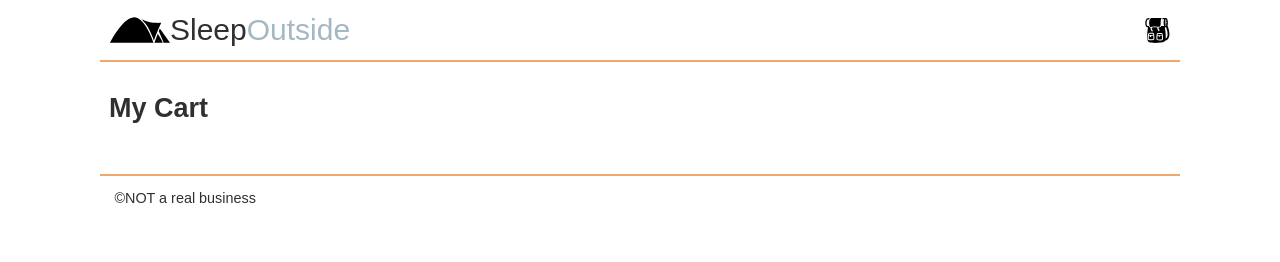
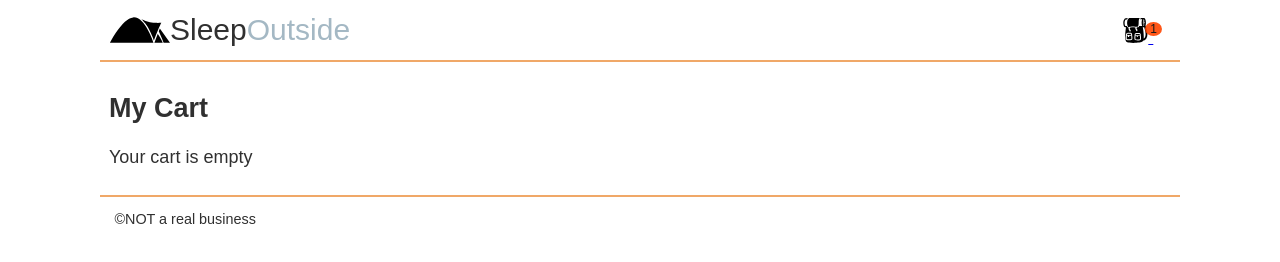
Before and after one commit to Tal1fhan1/WDD-330, a website: page src/cart/index.html in a window 1280 px wide. Drawn offline with Linux system fonts and the light colour scheme; files whose address does not match are found by name.

Commit message:
Add a superscript number of items in the cart to the backpack icon.

```diff
--- a/src/css/style.css
+++ b/src/css/style.css
@@ -13,23 +13,28 @@
   --small-font: 0.8em;
   --large-font: 1.2em;
 }
+
 * {
   box-sizing: border-box;
 }
+
 body {
   margin: 0;
   font-family: var(--font-body);
   font-size: var(--font-base);
   color: var(--dark-grey);
 }
+
 img {
   max-width: 100%;
 }
+
 header {
   display: flex;
   justify-content: space-between;
   padding: 0 10px;
 }
+
 .logo {
   line-height: 60px;
   width: 245px;
@@ -39,23 +44,28 @@ header {
   text-align: right;
   font-family: var(--font-headline);
 }
+
 .logo img {
   width: 60px;
   height: 60px;
 }
+
 .logo a {
   text-decoration: none;
   color: var(--font-body);
 }
+
 .hero {
   position: relative;
 }
+
 .hero .logo {
   position: absolute;
   left: calc(50% - 60px);
   bottom: -10px;
   background-color: white;
 }
+
 .logo--square {
   font-size: var(--small-font);
   width: 110px;
@@ -68,14 +78,17 @@ header {
   align-items: center;
   line-height: 1;
 }
+
 .logo--square img {
   width: 90px;
   height: 90px;
   margin-top: -1.3em;
 }
-.logo--square > div {
+
+.logo--square>div {
   margin-top: -1.7em;
 }
+
 /* utility classes */
 .highlight {
   color: var(--tertiary-color);
@@ -91,9 +104,11 @@ button {
   font-size: var(--large-font);
   cursor: pointer;
 }
+
 .divider {
   border-bottom: 2px solid var(--primary-color);
 }
+
 /* End utility classes */
 
 /* Cart icon styles */
@@ -103,9 +118,24 @@ button {
   text-align: center;
 }
 
+.cart::after {
+
+  content: "1";
+  font-size: 12px;
+  color: black;
+  background: orangered;
+  border-radius: 50%;
+  padding: 0 5px;
+  position: relative;
+  left: -8px;
+  top: -10px;
+  opacity: 0.9;
+}
+
 .cart svg {
   width: 25px;
 }
+
 .cart:hover svg {
   fill: gray;
 }
@@ -119,9 +149,11 @@ button {
   max-width: 600px;
   margin: auto;
 }
+
 .products {
   padding: 0.5em;
 }
+
 .product-list {
   display: flex;
   flex-flow: row wrap;
@@ -129,10 +161,12 @@ button {
   list-style-type: none;
   padding: 0;
 }
+
 .product-list a {
   text-decoration: none;
   color: var(--dark-grey);
 }
+
 /* Styles for product lists */
 .product-card {
   flex: 1 1 45%;
@@ -141,6 +175,7 @@ button {
   border: 1px solid var(--light-grey);
   max-width: 250px;
 }
+
 .product-card h2,
 .product-card h3,
 .product-card p {
@@ -154,6 +189,7 @@ button {
 .card__name {
   font-size: 1em;
 }
+
 /* End product list card */
 
 .product-detail {
@@ -179,9 +215,11 @@ button {
   grid-row: 1/3;
   grid-column: 1;
 }
+
 .cart-card p {
   margin-top: 0;
 }
+
 .cart-card .card__name {
   grid-row: 1;
   grid-column: 2;
@@ -207,9 +245,11 @@ button {
     max-width: 1080px;
     margin: auto;
   }
+
   .mission {
     font-size: 1.2em;
   }
+
   .cart-card {
     font-size: inherit;
     grid-template-columns: 150px auto 15%;
--- a/src/js/ProductData.mjs
+++ b/src/js/ProductData.mjs
@@ -11,7 +11,7 @@ export default class ProductData {
     this.category = category;
     this.path = `../json/${this.category}.json`;
   }
-  getData() {
+  async getData() {
     return fetch(this.path)
       .then(convertToJson)
       .then((data) => data);
--- a/src/js/ProductList.mjs
+++ b/src/js/ProductList.mjs
@@ -1,4 +1,5 @@
 function productCardTemplate(product) {
+    if (`${product.FinalPrice}` != 179.99) {
         return `<li class="product-card">
         <a href="product_pages/?product=${product.Id}">
         <img src="${product.Image}" alt="Image of ${product.NameWithoutBrand}">
@@ -7,6 +8,8 @@ function productCardTemplate(product) {
         <p class="product-card__price">$${product.FinalPrice}</p>
         </a>
         </li>`;
+    }
+
 }
 
 export default class ProductList {
--- a/src/js/cart.js
+++ b/src/js/cart.js
@@ -1,5 +1,6 @@
 import { getLocalStorage } from "./utils.mjs";
 import ShoppingCart from "./ShoppingCart.mjs";
+import { loadHeaderFooter } from "./utils.mjs";
 
 function renderCartContents() {
   const cartItems = getLocalStorage("so-cart");
@@ -32,7 +33,7 @@ function cartItemTemplate(item) {
   }
 }
 
+const cart = new ShoppingCart("so-cart", ".product-list");
+renderCartContents();
+
 loadHeaderFooter();
-
-const cart = new ShoppingCart("so-cart", ".product-list");
-cart.renderCartContents();
--- a/src/js/main.js
+++ b/src/js/main.js
@@ -1,11 +1,11 @@
 import ProductData from "./ProductData.mjs";
 import ProductList from "./ProductList.mjs";
 import { loadHeaderFooter } from "./utils.mjs";
-
-loadHeaderFooter();
 
 const dataSource = new ProductData("tents");
 const element = document.querySelector(".product-list");
 
 const listing = new ProductList("Tents", dataSource, element);
 listing.init();
+
+loadHeaderFooter();
--- a/src/js/product.js
+++ b/src/js/product.js
@@ -6,10 +6,10 @@ import { ProductDetails } from "./ProductDetails.mjs";
 const dataSource = new ProductData("tents");
 const productId = getParams("product");
 
-loadHeaderFooter();
-
 const product = new ProductDetails(productId, dataSource);
 product.init();
+
+loadHeaderFooter();
 
 function addProductToCart(products) {
   setLocalStorage("so-cart", products);
```
Also changed, not shown: src/product_pages/index.html (+10 -12 lines). Lines whose indentation alone changed are shown as unchanged.
